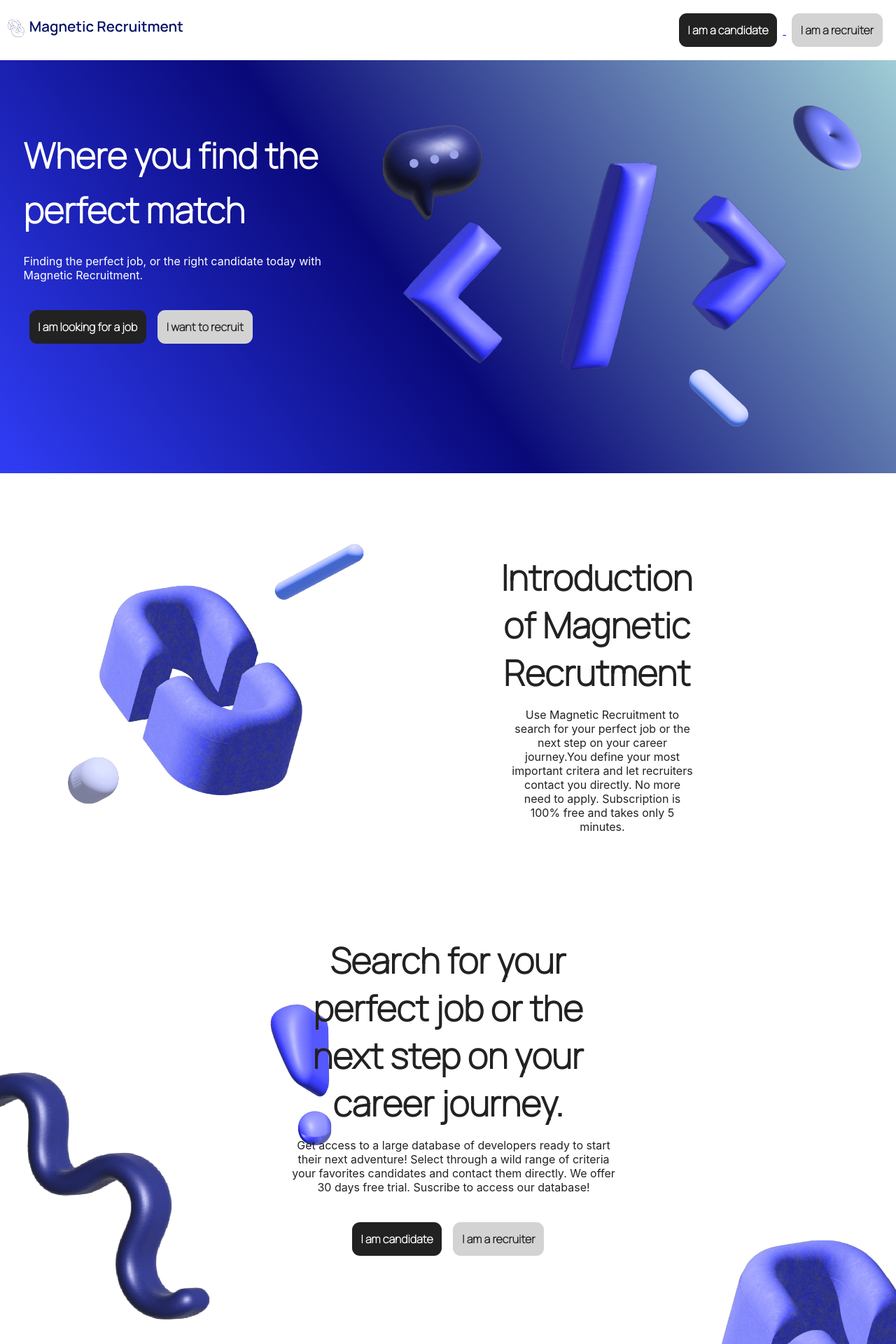
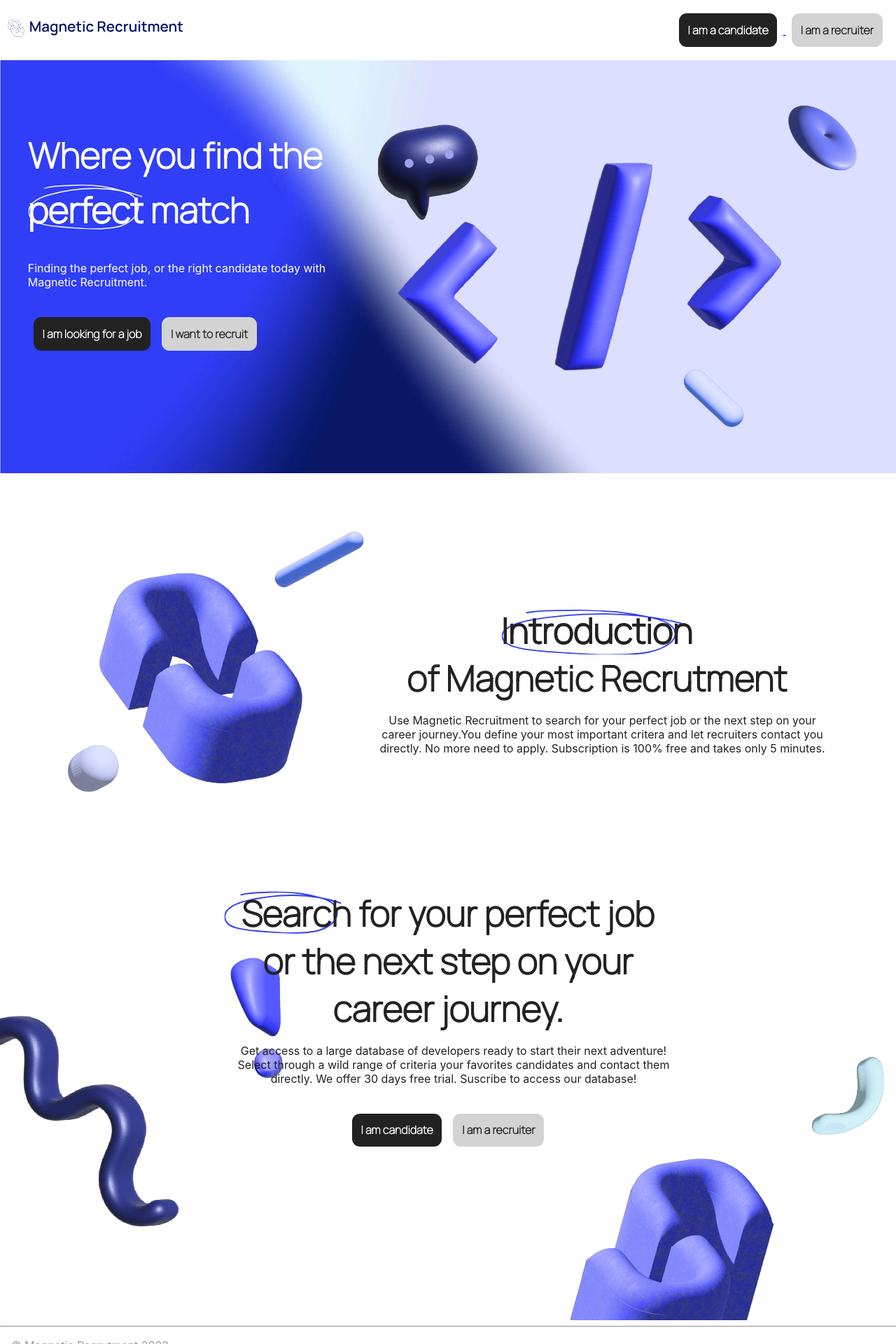
Before and after one commit to BenedicteCn/magnetic-recrutment-front, a React (Create React App) app: page / in a window 1280 px wide. Shown: the top 1920 px of the page at 70% size. Built offline with nearby package versions, Linux system fonts and the light colour scheme; no server answers.

Commit message:
design improved

```diff
--- a/src/App.js
+++ b/src/App.js
@@ -13,6 +13,7 @@ import SignupHRPage from "./pages/SignupHRPage";
 import Footer from "./components/Footer";
 import SearchPage from "./pages/SearchPage";
 import ProfileDetailsPages from "./pages/ProfileDetailsPages";
+import CVsaved from "./pages/CVsaved";
 
 function App() {
   return (
@@ -27,6 +28,8 @@ function App() {
         />
         <Route exact path="/hr/login" element={<LoginHRPage />} />
         <Route exact path="/candidate/login" element={<LoginCandidatePage />} />
+        <Route exact path="/hr/cvsaved" element={<CVsaved />} />
+
         <Route
           exact
           path="/candidate/signup"
--- a/src/components/Navbar.css
+++ b/src/components/Navbar.css
@@ -3,7 +3,8 @@
   display: flex;
   align-items: center;
   justify-content: space-between;
-  margin: 0.7em
+  margin: 0.7em;
+  background-color: transparent;
 }
 
 #iamacandidate {
--- a/src/components/Navbar.jsx
+++ b/src/components/Navbar.jsx
@@ -19,7 +19,7 @@ const Navbar = () => {
           <Link to="/hr/search">
             <button className="profilesearchcv">Search candidates</button>
           </Link>
-          <Link to="/">
+          <Link to="/hr/cvsaved">
             <button className="profilesearchcv">CV saved</button>
           </Link>
           <button className="logout" onClick={logout}>
--- a/src/pages/Auth.css
+++ b/src/pages/Auth.css
@@ -1,5 +1,13 @@
 @import url('https://fonts.googleapis.com/css2?family=Arimo&family=Manrope:wght@200&family=Open+Sans:wght@300;400&display=swap');
 
+/* FORM CSS */
+
+form {
+  display:flex;
+  flex-direction: column;
+  align-items: center;
+  margin: 1em;
+}
 
 label {
   text-align: left;
@@ -42,6 +50,13 @@ input {
   border: none;
   margin-top: 1.5em;
   margin-bottom: 0.7sem;
+}
+
+.signup:hover {
+
+  background-color: transparent;
+  border: 1px solid #222222;
+  color: #222222;
   cursor: pointer;
 }
 
@@ -49,6 +64,8 @@ a.github {
   padding: 0.5em;
 
 }
+
+/* BUTTONS */
 
 .github {
   width: 100px;
@@ -65,14 +82,48 @@ a.github {
 
 }
 
-form {
-  display:flex;
-  flex-direction: column;
-  align-items: center;
-  margin: 1em;
-}
+/* IMAGE */
 
 .loginimage {
 
   padding: 2.2em
 }
+
+.error-message {
+
+  padding: 1em;
+  color: red;
+}
+
+.recruitercircle{
+  position: relative;
+}
+
+.recruitercircle:before{
+
+  content: 'recruiter';
+  position: absolute;
+  background-image: url('../assets/svg/circle-sign-up.svg');
+  background-repeat: no-repeat;
+  background-size: contain;
+
+}
+
+#forrecruiter {
+  display:flex;
+  justify-content: center
+}
+
+.candidatercircle{
+  position: relative;
+}
+
+.candidatecircle:before{
+
+  content: 'candidate';
+  position: absolute;
+  background-image: url('../assets/svg/circle-sign-up.svg');
+  background-repeat: no-repeat;
+  background-size: contain;
+
+}
--- /dev/null
+++ b/src/pages/CVsaved.jsx
@@ -0,0 +1,7 @@
+import React from "react";
+
+const CVsaved = () => {
+  return <div>CVsaved</div>;
+};
+
+export default CVsaved;
--- a/src/pages/CandidateProfilePage.jsx
+++ b/src/pages/CandidateProfilePage.jsx
@@ -104,8 +104,18 @@ const CandidateProfilePage = () => {
       })
       .catch(function (error) {
         let successMessage = document.querySelector(".success-message");
-        successMessage.innerHTML = JSON.stringify(error);
+        successMessage.innerHTML = "Please upload a file";
       });
+
+    // const getFileUploaded = () => {
+    //   axios
+    //     .get(`${API_URL}/api/projects/${projectId}`)
+    //     .then((response) => {
+    //       const oneProject = response.data;
+    //       setProject(oneProject);
+    //     })
+    //     .catch((error) => console.log(error));
+    // };
   };
 
   return (
@@ -127,11 +137,12 @@ const CandidateProfilePage = () => {
                   onChange={(e) => setCV(e.target.files[0])}
                 />
               </label>
+              <div className="ulpoaded-file"></div>
               <button className="submit" type="submit">
                 Upload CV
               </button>
               <h4>PDF or PNG accepted only</h4>
-              <div className="success-message"></div>
+              <div className="error-message"></div>
             </form>
           </div>
 
--- a/src/pages/HomePage.css
+++ b/src/pages/HomePage.css
@@ -8,8 +8,11 @@
   display: flex;
   justify-content: center;
   justify-content: space-around;
-  background: rgb(48,61,246);
-  background: linear-gradient(54deg, rgba(48,61,246,1) 0%, rgba(9,9,121,1) 45%, rgba(159,205,214,1) 100%);
+  background-image: url('../assets/bg.jpg');
+  background-repeat: no-repeat;
+  background-size: cover;
+  /* background: rgb(48,61,246);
+  background: linear-gradient(54deg, rgba(48,61,246,1) 0%, rgba(9,9,121,1) 45%, rgba(159,205,214,1) 100%); */
 }
 
 .section-two {
@@ -21,14 +24,14 @@
 }
 
 .section-three {
-  padding-left: 3em;
-  padding-right: 3em;
-  padding-top: 5em;
+
+  padding-top: 3em;
   padding-bottom: 15em;
-
   background-image: url('../assets/02.png');
   background-size: cover;
   background-repeat: no-repeat;
+  display: flex;
+  justify-content: center;
 }
 
 /* BUTTONS */
@@ -55,6 +58,8 @@
   border: none;
   margin: 0.5em;
   padding: 0.8em;
+
+
 }
 
 #hrbutton:hover {
@@ -125,10 +130,7 @@ h1 {
   letter-spacing: 0px;
   color: #ffffff;
   opacity: 1;
-  top: 182px;
-  left: 51px;
-  width: 478px;
-  height: 146px;
+
 }
 
 h2 {
@@ -170,16 +172,12 @@ h3 {
 }
 
 .textpart {
-
-  padding-left: 12em;
-  padding-right: 12em;
   text-align: center;
 }
 
 .textpartthree {
 
-  padding-left: 22em;
-  padding-right: 22em;
+  max-width: 40em;
   text-align: center;
 }
 /* IMAGES */
@@ -193,3 +191,32 @@ h3 {
 .ImageTwo {
   width: 425px
 }
+
+.maintitle{
+  position: relative;
+}
+
+.maintitle::after {
+  content: 'perfect';
+  position: absolute;
+  left: 0;
+  background-image: url('../assets/svg/circle-perfect.svg');
+  background-repeat: no-repeat;
+  background-size: 100%
+}
+
+.introduction::before {
+
+  content: 'Introduction';
+  position: absolute;
+  background-image: url('../assets/svg/circle-introduction.svg');
+  background-repeat: no-repeat;
+  background-size: 94.5%;
+}
+
+.search{
+  content: 'Search';
+  background-image: url('../assets/svg/circle-search.svg');
+  background-repeat: no-repeat;
+
+}
--- a/src/pages/HomePage.jsx
+++ b/src/pages/HomePage.jsx
@@ -1,42 +1,70 @@
-import React from 'react';
-import { Link } from 'react-router-dom';
-import './HomePage.css'
-import ImageOne from '../assets/header.png'
-import ImageTwo from '../assets/01.png';
-
+import React from "react";
+import { Link } from "react-router-dom";
+import "./HomePage.css";
+import ImageOne from "../assets/header.png";
+import ImageTwo from "../assets/01.png";
 
 function HomePage() {
   return (
     <>
       <div className="section-one">
-      <div className='text'>
-      <h1>Where you find the perfect match</h1>
-      <div className = "blank-text">
-          Finding the perfect job, or the right candidate today with Magnetic Recruitment.
+        <div className="text">
+          <h1>
+            Where you find the <div className="maintitle">perfect match</div>
+          </h1>
+          <div className="blank-text">
+            Finding the perfect job, or the right candidate today with Magnetic
+            Recruitment.
           </div>
           <div className="buttons-section-one">
-      <Link to={'/candidate/login'}><button id="candidatebuttonwhite">I am looking for a job</button></Link>
-      <Link to={'/hr/login'}><button id="hrbuttonwhite">I want to recruit</button></Link>
+            <Link to={"/candidate/login"}>
+              <button id="candidatebuttonwhite">I am looking for a job</button>
+            </Link>
+            <Link to={"/hr/login"}>
+              <button id="hrbuttonwhite">I want to recruit</button>
+            </Link>
           </div>
-
         </div>
-      <div className='img'>
-      <img className="ImageOne" src={ImageOne} alt="" width="700"/>
+        <div className="img">
+          <img className="ImageOne" src={ImageOne} alt="" width="700" />
         </div>
       </div>
       <div className="section-two">
-      <img className="ImageTwo"src={ImageTwo} alt=""/>
+        <img className="ImageTwo" src={ImageTwo} alt="" />
         <div className="textpart">
-      <h2>Introduction of Magnetic Recrutment</h2>
-      <p id="black-text">Use Magnetic Recruitment to search for your perfect job or the next step on your career journey.You define your most important critera and let recruiters contact you directly. No more need to apply. Subscription is 100% free and takes only 5 minutes.</p>
+          <h2>
+            <div className="introduction">Introduction</div> of Magnetic
+            Recrutment
+          </h2>
+          <p id="black-text">
+            Use Magnetic Recruitment to search for your perfect job or the next
+            step on your career journey.You define your most important critera
+            and let recruiters contact you directly. No more need to apply.
+            Subscription is 100% free and takes only 5 minutes.
+          </p>
         </div>
       </div>
       <div className="section-three">
-    <div className='textpartthree'>
-    <h2>Search for your perfect job or the next step on your career journey.</h2>
-    <p id="black-text">Get access to a large database of developers ready to start their next adventure! Select through a wild range of criteria your favorites candidates and contact them directly. We offer 30 days free trial. Suscribe to access our database!</p>
-    <Link to={'/candidate/login'}><button id="candidatebutton">I am candidate</button></Link>
-<Link to={'/hr/login'}><button id="hrbutton">I am a recruiter</button></Link></div>
+        <div className="textpartthree">
+          <h2>
+            <div className="search">
+              Search for your perfect job or the next step on your career
+              journey.
+            </div>
+          </h2>
+          <p id="black-text">
+            Get access to a large database of developers ready to start their
+            next adventure! Select through a wild range of criteria your
+            favorites candidates and contact them directly. We offer 30 days
+            free trial. Suscribe to access our database!
+          </p>
+          <Link to={"/candidate/login"}>
+            <button id="candidatebutton">I am candidate</button>
+          </Link>
+          <Link to={"/hr/login"}>
+            <button id="hrbutton">I am a recruiter</button>
+          </Link>
+        </div>
       </div>
     </>
   );
--- a/src/pages/LoginCandidatePage.jsx
+++ b/src/pages/LoginCandidatePage.jsx
@@ -30,15 +30,39 @@ function LoginCandidatePage(props) {
         email,
         password,
       },
-    }).then((response) => {
+    })
+      .then((response) => {
         const { authToken } = response.data;
         console.log(authToken);
         // let the AuthContext have the authToken
         storeToken(authToken);
         authenticateUser();
         // redirect home
-      navigate("/");
+        navigate("/profile/create");
+      })
+      .catch(function (error) {
+        let message = document.querySelector(".error-message");
+        message.innerHTML = "Please connect with a candidate profile";
       });
+
+    // axios.interceptors.response.use(undefined, (error) => {
+    //   const statusCode = error.response ? error.response.status : null;
+
+    //   if (statusCode === 401) {
+    //     let errorMessage = document.querySelector(".error-message");
+    //     errorMessage.innerHTML = JSON.stringify(error);
+    //   }
+
+    //   if (statusCode >= 500) {
+    //     console.log(error);
+    //   }
+
+    //   if (statusCode === 400) {
+    //     console.log(error);
+    //   }
+
+    //   return Promise.reject(error);
+    // });
   };
 
   return (
@@ -63,12 +87,12 @@ function LoginCandidatePage(props) {
           Login
         </button>
       </form>
-      {errorMessage && <p className="error-message">{errorMessage}</p>}
 
       <a className="github" href={`${API_URL}/candidate/auth/github`}>
         <img className="GithubImage" src={GithubImage} alt="" width="18px" />{" "}
         Login with Github
       </a>
+      <div className="error-message"></div>
 
       <p className="already">
         Don't have an account yet?
--- a/src/pages/LoginHRPage.jsx
+++ b/src/pages/LoginHRPage.jsx
@@ -1,70 +1,81 @@
-import { useContext, useState } from 'react'
-import axios from 'axios'
-import { Link, useNavigate } from 'react-router-dom'
-import { AuthContext } from '../context/auth.context'
-import { API_URL } from '../utils/constants'
-import './Auth.css'
-import LoginImage from '../assets/login.png'
-
+import { useContext, useState } from "react";
+import axios from "axios";
+import { Link, useNavigate } from "react-router-dom";
+import { AuthContext } from "../context/auth.context";
+import { API_URL } from "../utils/constants";
+import "./Auth.css";
+import LoginImage from "../assets/login.png";
 
 function LoginHRPage(props) {
-  const [email, setEmail] = useState('')
-  const [password, setPassword] = useState('')
-  const [errorMessage, setErrorMessage] = useState(undefined)
+  const [email, setEmail] = useState("");
+  const [password, setPassword] = useState("");
+  const [errorMessage, setErrorMessage] = useState(undefined);
 
-  const { storeToken, authenticateUser } = useContext(AuthContext)
+  const { storeToken, authenticateUser } = useContext(AuthContext);
 
-  const navigate = useNavigate()
+  const navigate = useNavigate();
 
-  const handleEmail = (e) => setEmail(e.target.value)
-  const handlePassword = (e) => setPassword(e.target.value)
+  const handleEmail = (e) => setEmail(e.target.value);
+  const handlePassword = (e) => setPassword(e.target.value);
 
   const handleLoginSubmit = (e) => {
-    e.preventDefault()
+    e.preventDefault();
 
     axios({
-      url: '/hr/login',
+      url: "/hr/login",
       baseURL: API_URL,
-      method: 'post',
+      method: "post",
       data: {
         email,
         password,
       },
-    }).then((response) => {
-      const { authToken } = response.data
-      // let the AuthContext have the authToken
-      storeToken(authToken)
-      authenticateUser()
-      // redirect home
-      navigate('/')
     })
-  }
+      .then((response) => {
+        const { authToken } = response.data;
+        // let the AuthContext have the authToken
+        storeToken(authToken);
+        authenticateUser();
+        // redirect home
+        navigate("/hr/search");
+      })
+      .catch(function (error) {
+        let message = document.querySelector(".error-message");
+        message.innerHTML = "Please connect with a recruiter profile";
+      });
+  };
 
   return (
-    <div className='LoginPage'>
+    <div className="LoginPage">
       <h2>Login</h2>
 
-      <img className="loginimage" src={LoginImage} alt="" width="250px"/>
+      <img className="loginimage" src={LoginImage} alt="" width="250px" />
 
       <form onSubmit={handleLoginSubmit}>
         <label>Email:</label>
-        <input type='email' name='email' value={email} onChange={handleEmail} />
+        <input type="email" name="email" value={email} onChange={handleEmail} />
 
         <label>Password:</label>
         <input
-          type='password'
-          name='password'
+          type="password"
+          name="password"
           value={password}
           onChange={handlePassword}
         />
 
-      <button className="signup" type='submit'>Login</button>
+        <button className="signup" type="submit">
+          Login
+        </button>
       </form>
-      {errorMessage && <p className='error-message'>{errorMessage}</p>}
-      <p className ="already">Don't have an account yet?
-      <Link to={'/hr/signup'}> Sign Up</Link></p>
+
+      <div className="error-message"></div>
+
+      {errorMessage && <p className="error-message">{errorMessage}</p>}
+      <p className="already">
+        Don't have an account yet?
+        <Link to={"/hr/signup"}> Sign Up</Link>
+      </p>
     </div>
-  )
+  );
 }
 
-export default LoginHRPage
+export default LoginHRPage;
--- a/src/pages/SignupCandidatePage.jsx
+++ b/src/pages/SignupCandidatePage.jsx
@@ -42,8 +42,9 @@ function SignupCandidatePage(props) {
   return (
     <div className="SignupPage">
       <h2>Sign Up</h2>
-      <h3>For candidate</h3>
-
+      <h3 id="forrecruiter">
+        For &nbsp;<div className="candidatecircle">candidate</div>
+      </h3>
       <img className="loginimage" src={CandidateImage} alt="" width="250px" />
 
       <form onSubmit={handleSignupSubmit}>
--- a/src/pages/SignupHRPage.jsx
+++ b/src/pages/SignupHRPage.jsx
@@ -41,7 +41,9 @@ function SignupPage(props) {
   return (
     <div className="SignupPage">
       <h2>Sign Up</h2>
-      <h3>For candidate</h3>
+      <h3 id="forrecruiter">
+        For &nbsp;<div className="recruitercircle">recruiter</div>
+      </h3>
 
       <img className="loginimage" src={HRImage} alt="" width="250px" />
 
```
Also changed, not shown: src/assets/bg.jpg. Lines whose indentation alone changed are shown as unchanged.
